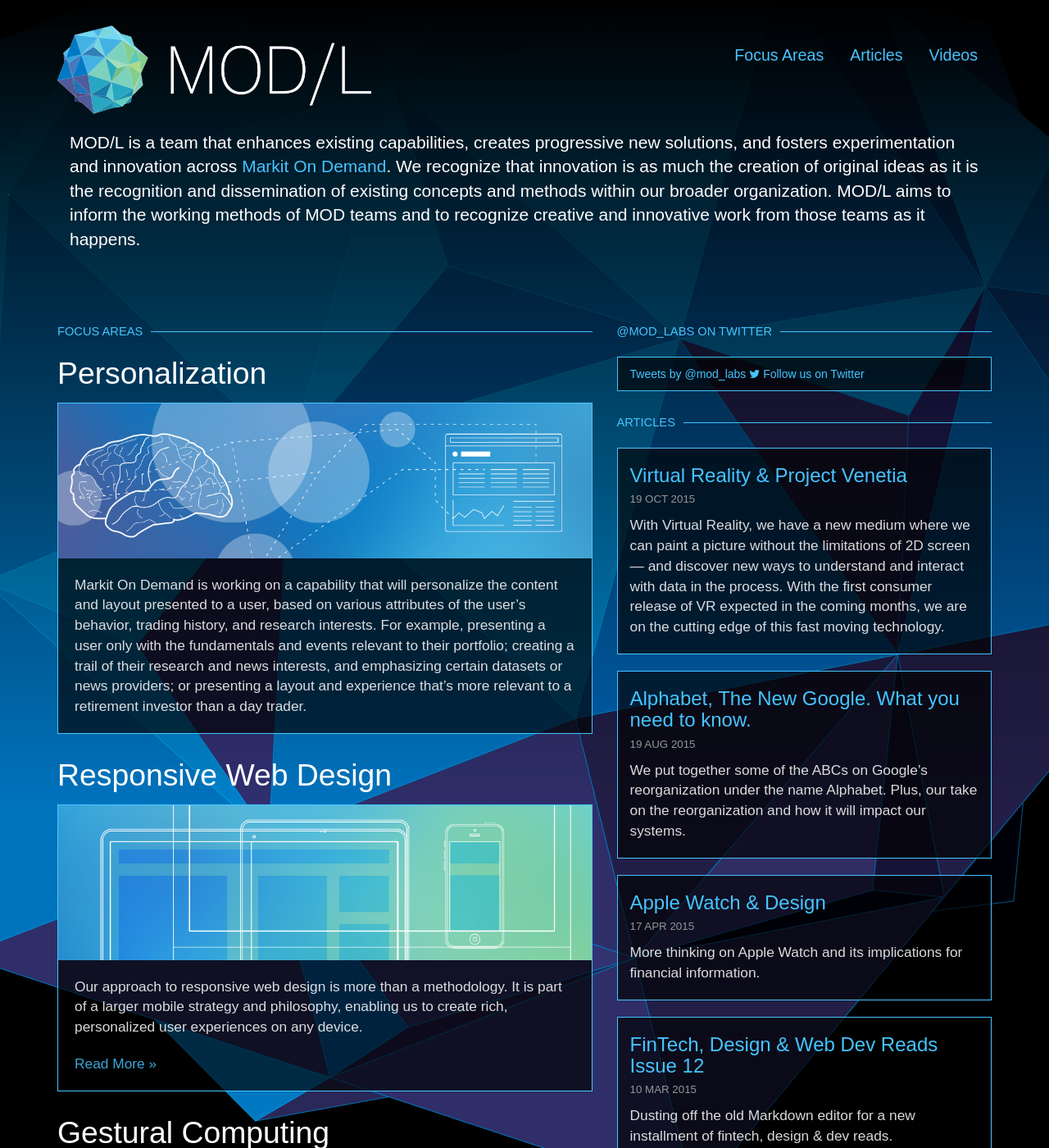
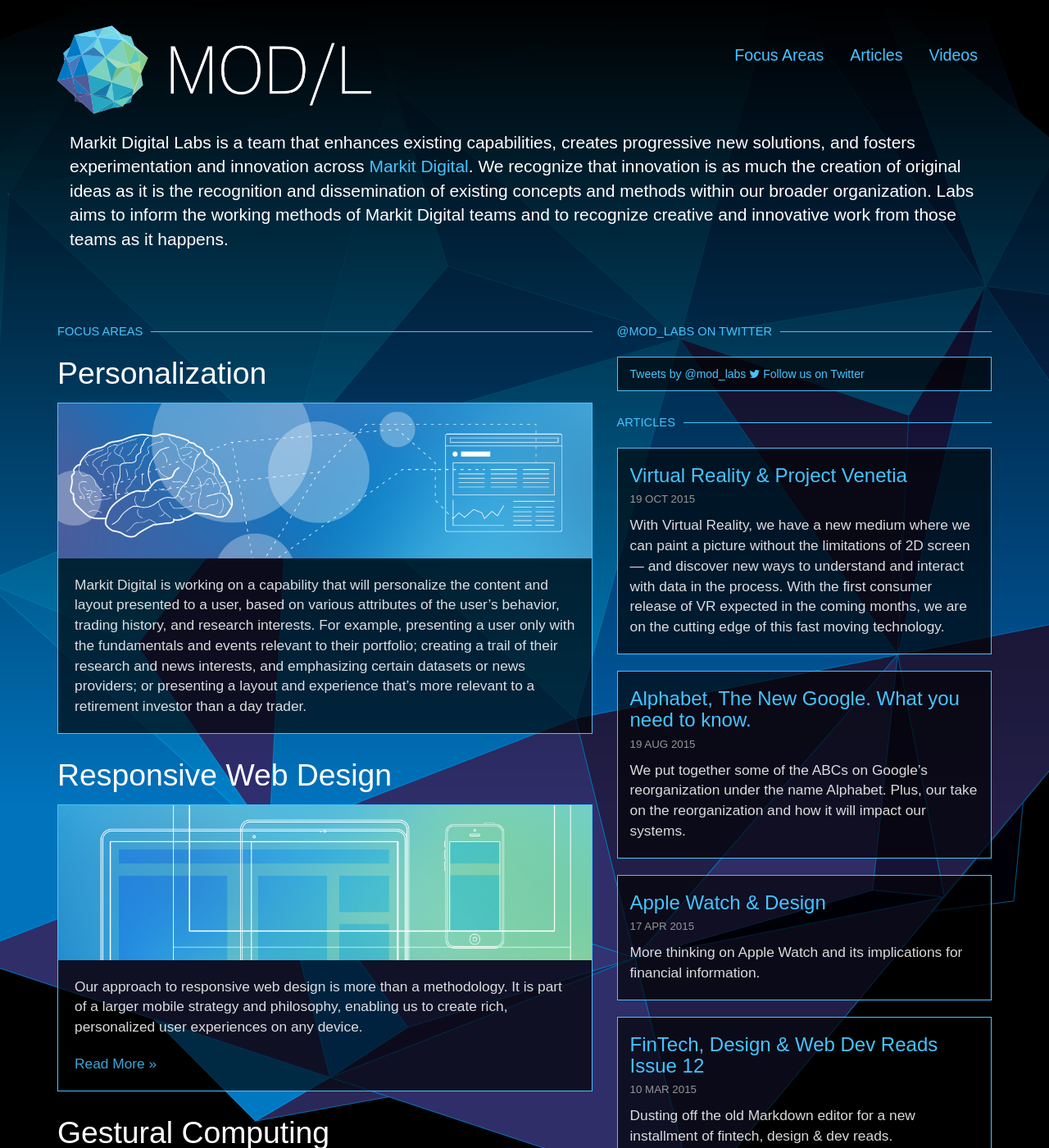
Before and after one commit to modl/modl.github.io, a Jekyll site: the page built from index.html, in a window 1280 px wide and 1400 px high. Shown: the whole window at 82% size. Built offline with Jekyll 4.4.1, drawn with Linux system fonts in a browser that asks for light colours; some web fonts are replaced; Markdown is read by kramdown in place of the engine named in the settings; comment, search, counter and statistics services are not loaded; some of the changed text lies outside the part shown.

Commit message:
rebranding as Markit Digital Labs

```diff
--- a/_config.yml
+++ b/_config.yml
@@ -1,4 +1,4 @@
-name: MOD/L | Markit On Demand Labs
+name: Markit Digital Labs | Markit Digital Labs
 markdown: redcarpet
 highlighter: true
 timezone: America/Denver
--- a/_layouts/default.html
+++ b/_layouts/default.html
@@ -1,7 +1,7 @@
 <!DOCTYPE html>
 <html>
   <head>
-    <title>{{page.title}} MOD/L | Markit On Demand Labs</title>
+    <title>{{page.title}} Markit Digital Labs</title>
     <link href="{{site.url}}/stylesheets/bootstrap.min.css" rel="stylesheet">
     <link href="{{site.url}}/stylesheets/font-awesome.min.css" rel="stylesheet">
     <link href="{{site.url}}/stylesheets/style.css" rel="stylesheet">
@@ -28,7 +28,7 @@
     <div class="gradient-wrapper"></div>
     <div class="container page-wrapper">
       <div class="clearfix">
-        <a href="{{site.url}}/" class="img-logo img-responsive"><img src="/images/dodecahedron_logo@2x.png" class="img-responsive" alt="MOD/L - Markit On Demand Labs" /></a>
+        <a href="{{site.url}}/" class="img-logo img-responsive"><img src="/images/dodecahedron_logo@2x.png" class="img-responsive" alt="Markit Digital Labs" /></a>
         <nav class="navbar" role="navigation" id="navbar">
           <ul class="nav navbar-nav">
 
@@ -52,7 +52,7 @@
             <a href="https://vimeo.com/modlabs" target="_blank" class="btn btn-default"><i class="fa fa-vimeo-square fa-lg"></i> MOD/L on Vimeo</a>
             <a href="{{site.url}}/rss.xml" target="_blank" class="btn btn-default"><i class="fa fa-rss"></i> RSS</a>
           </div>
-          <div class="pull-right"><p class="copy">&copy; Copyright 2015 Markit Group Limited. ALL DATA PROVIDED AS IS, WITH NO WARRANTIES. All rights reserved.</p></div>
+          <div class="pull-right"><p class="copy">&copy; Copyright 2016 Markit Group Limited. ALL DATA PROVIDED AS IS, WITH NO WARRANTIES. All rights reserved.</p></div>
         </footer>
       </div>
     </div><!--/container-->
--- a/index.html
+++ b/index.html
@@ -3,7 +3,7 @@
 ---
 <div id="lead" class="col-sm-12">
   <p class="lead">
-    MOD/L is a team that enhances existing capabilities, creates progressive new solutions, and fosters experimentation and innovation across <a href="http://www.markit.com/Product/Markit-On-Demand" target="_blank">Markit On Demand</a>. We recognize that innovation is as much the creation of original ideas as it is the recognition and dissemination of existing concepts and methods within our broader organization. MOD/L aims to inform the working methods of MOD teams and to recognize creative and innovative work from those teams as it happens.
+    Markit Digital Labs is a team that enhances existing capabilities, creates progressive new solutions, and fosters experimentation and innovation across <a href="http://www.markit.com/Product/Markit-Digital" target="_blank">Markit Digital</a>. We recognize that innovation is as much the creation of original ideas as it is the recognition and dissemination of existing concepts and methods within our broader organization. Labs aims to inform the working methods of Markit Digital teams and to recognize creative and innovative work from those teams as it happens.
   </p>
 </div>
 <div class="row">
@@ -16,7 +16,7 @@
       <h2>Personalization</h2>
       <div class="black-module">
           <img src="{{site.url}}/images/pzation.png" class="img-responsive" title="Content Personalization" />
-          <p>Markit On Demand is working on a capability that will personalize the content and layout presented to a user, based on various attributes of the user&rsquo;s behavior, trading history, and research interests. For example, presenting a user only with the fundamentals and events relevant to their portfolio; creating a trail of their research and news interests, and emphasizing certain datasets or news providers; or presenting a layout and experience that&rsquo;s more relevant to a retirement investor than a day trader.</p>
+          <p>Markit Digital is working on a capability that will personalize the content and layout presented to a user, based on various attributes of the user&rsquo;s behavior, trading history, and research interests. For example, presenting a user only with the fundamentals and events relevant to their portfolio; creating a trail of their research and news interests, and emphasizing certain datasets or news providers; or presenting a layout and experience that&rsquo;s more relevant to a retirement investor than a day trader.</p>
       </div>
 
       <h2>Responsive Web Design</h2>
@@ -58,7 +58,7 @@
       <h2>Next-Gen Interactive Charting</h2>
       <div class="black-module">
         <a href="{{site.url}}/articles/charting/"><img src="{{site.url}}/images/charting.png" class="img-responsive" /></a>
-        <p>Markit On Demand developed a new way of charting financial data, which began rolling out in Q4 2014 to customers.</p>
+        <p>Markit Digital developed a new way of charting financial data, which began rolling out in Q4 2014 to customers.</p>
         <p><a href="{{site.url}}/articles/charting/">Read more in the &ldquo;The Current and Future State of Charting&rdquo; &raquo;</a></p>
       </div>
 
--- a/params.json
+++ b/params.json
@@ -1,6 +1,6 @@
 {
     "name": "modl.github.io",
-    "tagline": "MOD/L | Markit On Demand Labs",
+    "tagline": "Markit Digital Labs | Markit Digital Labs",
     "body": "### Welcome to GitHub Pages.",
     "google": "",
     "note": "Don't delete this file! It's used internally to help with page regeneration."
--- a/rss.xml
+++ b/rss.xml
@@ -8,7 +8,7 @@
     <title>MOD/L Articles</title>
     <link>http://modl.markit.com/</link>
     <atom:link href="http://modl.markit.com/rss.xml" rel="self" type="application/rss+xml" />
-    <description>The latest articles from the Markit On Demand Labs team, MOD/L.</description>
+    <description>The latest articles from the Markit Digital Labs team.</description>
     <language>en-us</language>
     <pubDate>{{ site.time | date: "%a, %d %b %Y %H:%M:%S %z" }}</pubDate>
     <lastBuildDate>{{ site.time | date: "%a, %d %b %Y %H:%M:%S %z" }}</lastBuildDate>
```
Also changed, not shown: README.md.
